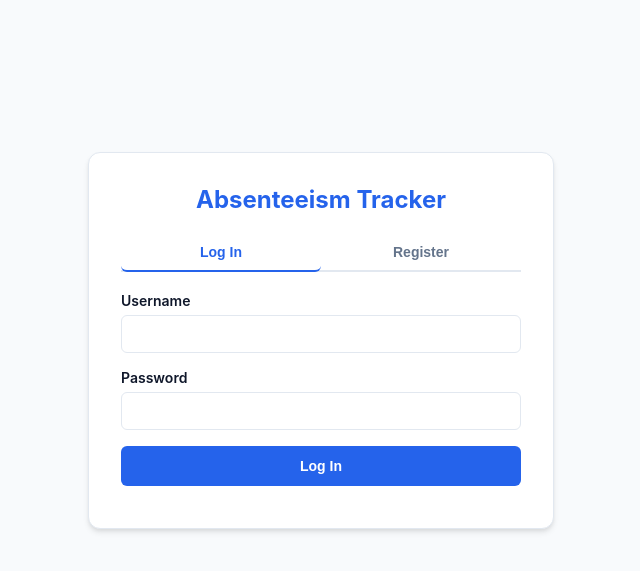
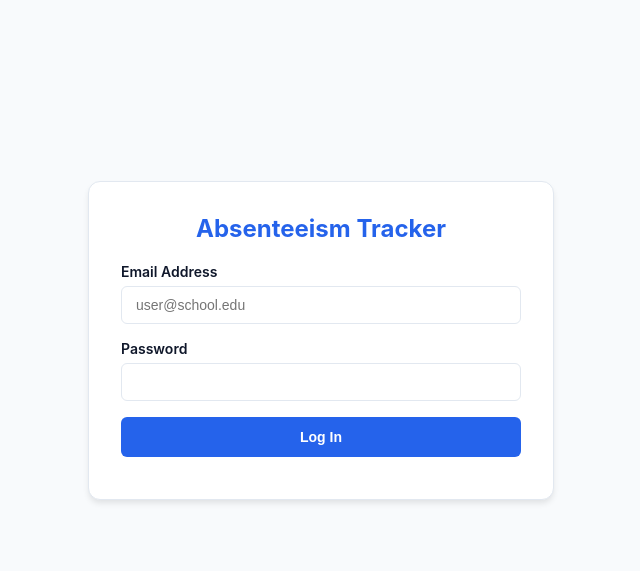
Before and after one commit to glantz1/Chronic-Tool-, a Flask app: page / in a window 1280 px wide. Shown: the top 571 px of the page, without its empty margins (319-959 px from the left). Run offline with Flask 3, Linux system fonts and the light colour scheme.

Commit message:
Update index.html

```diff
--- a/templates/index.html
+++ b/templates/index.html
@@ -44,7 +43,7 @@
             padding: 32px;
             width: 100%;
             max-width: 400px;
-            box-shadow: 0 4px 6px -1px rgba(0, 0, 0, 0.1), 0 2px 4px -1px rgba(0, 0, 0, 0.06);
+            box-shadow: 0 4px 6px -1px rgba(0, 0, 0, 0.1);
         }
 
         .auth-card h2 {
@@ -52,29 +51,6 @@
             margin-bottom: 20px;
             text-align: center;
             color: var(--primary);
-        }
-
-        .tab-buttons {
-            display: flex;
-            margin-bottom: 20px;
-            border-bottom: 2px solid var(--border);
-        }
-
-        .tab-btn {
-            flex: 1;
-            padding: 10px;
-            background: none;
-            border: none;
-            color: #64748b;
-            font-weight: 600;
-            cursor: pointer;
-            border-bottom: 2px solid transparent;
-            margin-bottom: -2px;
-        }
-
-        .tab-btn.active {
-            color: var(--primary);
-            border-color: var(--primary);
         }
 
         header {
@@ -237,12 +169,6 @@
             font-size: 12px;
         }
 
-        .status-msg {
-            margin-top: 10px;
-            font-weight: 500;
-        }
-
-        /* Modal Styles */
         .modal {
             display: none;
             position: fixed;
@@ -266,21 +192,14 @@
 
 <div class="container">
 
-    <!-- 1. AUTHENTICATION GATEWAY (Shown by default) -->
+    <!-- LOGIN SCREEN -->
     <div id="auth-screen">
         <div class="auth-card">
             <h2>Absenteeism Tracker</h2>
-
-            <div class="tab-buttons">
-                <button class="tab-btn active" id="tabLogin" onclick="switchAuthTab('login')">Log In</button>
-                <button class="tab-btn" id="tabRegister" onclick="switchAuthTab('register')">Register</button>
-            </div>
-
-            <!-- Login Form -->
             <form id="loginForm" onsubmit="handleLogin(event)">
                 <div class="form-group">
-                    <label for="loginUsername">Username</label>
-                    <input type="text" id="loginUsername" required autocomplete="username">
+                    <label for="loginEmail">Email Address</label>
+                    <input type="email" id="loginEmail" placeholder="user@school.edu" required autocomplete="username">
                 </div>
                 <div class="form-group">
                     <label for="loginPassword">Password</label>
@@ -288,32 +207,11 @@
                 </div>
                 <button type="submit" class="btn-full">Log In</button>
             </form>
-
-            <!-- Register Form (Hidden by default) -->
-            <form id="registerForm" onsubmit="handleRegister(event)" style="display: none;">
-                <div class="form-group">
-                    <label for="regUsername">Choose Username</label>
-                    <input type="text" id="regUsername" required autocomplete="username">
-                </div>
-                <div class="form-group">
-                    <label for="regPassword">Choose Password</label>
-                    <input type="password" id="regPassword" required autocomplete="new-password">
-                </div>
-                <div class="form-group">
-                    <label for="regRole">Role</label>
-                    <select id="regRole">
-                        <option value="staff">Staff</option>
-                        <option value="admin">Administrator</option>
-                    </select>
-                </div>
-                <button type="submit" class="btn-full">Create Account</button>
-            </form>
-
-            <div id="authError" class="status-msg" style="color: var(--danger); text-align: center;"></div>
+            <div id="authError" style="color: var(--danger); text-align: center; margin-top: 10px;"></div>
         </div>
     </div>
 
-    <!-- 2. MAIN DASHBOARD (Hidden until authenticated) -->
+    <!-- MAIN DASHBOARD -->
     <div id="dashboard-screen" style="display: none;">
         <header>
             <h2>Chronic Absenteeism Tracking Tool</h2>
@@ -339,7 +238,7 @@
                 <p>📁 Drag and drop your attendance file here, or click to select</p>
                 <input type="file" id="fileInput" accept=".csv, .xlsx, .xls" style="display: none;">
             </div>
-            <div id="uploadStatus" class="status-msg"></div>
+            <div id="uploadStatus" style="margin-top: 10px;"></div>
         </div>
 
         <!-- Metrics -->
@@ -396,7 +294,59 @@
     </div>
 </div>
 
-<!-- Log Intervention Modal -->
+<!-- ADMIN PANEL MODAL -->
+<div id="adminModal" class="modal">
+    <div class="modal-content">
+        <h3>System Administration</h3>
+
+        <!-- Tab Navigation -->
+        <div style="display: flex; gap: 10px; margin-bottom: 15px; border-bottom: 1px solid var(--border);">
+            <button class="btn-outline btn-sm" onclick="switchAdminTab('users')">Manage Users</button>
+            <button class="btn-outline btn-sm" onclick="switchAdminTab('schools')">Manage Schools & Grades</button>
+        </div>
+
+        <!-- Add User Form -->
+        <div id="adminTabUsers">
+            <h4>Create New User</h4>
+            <div class="form-group">
+                <label>User Email</label>
+                <input type="email" id="newUserEmail" placeholder="teacher@school.edu">
+            </div>
+            <div class="form-group">
+                <label>Set Password</label>
+                <input type="password" id="newUserPassword">
+            </div>
+            <div class="form-group">
+                <label>Role</label>
+                <select id="newUserRole">
+                    <option value="staff">Staff Member</option>
+                    <option value="admin">Administrator</option>
+                </select>
+            </div>
+            <button onclick="createUser()">Create User Account</button>
+        </div>
+
+        <!-- Add School Form -->
+        <div id="adminTabSchools" style="display: none;">
+            <h4>Add New School</h4>
+            <div class="form-group">
+                <label>School Name</label>
+                <input type="text" id="newSchoolName" placeholder="Lincoln Middle School">
+            </div>
+            <div class="form-group">
+                <label>Grade Levels (comma separated)</label>
+                <input type="text" id="newSchoolGrades" placeholder="6,7,8">
+            </div>
+            <button onclick="createSchool()">Add School</button>
+        </div>
+
+        <div style="display: flex; justify-content: flex-end; margin-top: 20px;">
+            <button class="btn-outline" onclick="closeModal('adminModal')">Close</button>
+        </div>
+    </div>
+</div>
+
+<!-- INTERVENTION MODAL -->
 <div id="interventionModal" class="modal">
     <div class="modal-content">
         <h3 id="modalStudentName">Log Action / Intervention</h3>
@@ -433,43 +383,20 @@
 </div>
 
 <script>
-    const authScreen = document.getElementById('auth-screen');
-    const dashboardScreen = document.getElementById('dashboard-screen');
-    const authError = document.getElementById('authError');
-    const dropzone = document.getElementById('dropzone');
-    const fileInput = document.getElementById('fileInput');
-    const uploadStatus = document.getElementById('uploadStatus');
-
     document.addEventListener('DOMContentLoaded', () => {
         checkUserSession();
         document.getElementById('intDate').valueAsDate = new Date();
     });
 
     // -------------------------------------------------------------
-    // AUTHENTICATION FLOW
+    // AUTH & SESSION
     // -------------------------------------------------------------
-    function switchAuthTab(tab) {
-        authError.textContent = '';
-        if (tab === 'login') {
-            document.getElementById('loginForm').style.display = 'block';
-            document.getElementById('registerForm').style.display = 'none';
-            document.getElementById('tabLogin').classList.add('active');
-            document.getElementById('tabRegister').classList.remove('active');
-        } else {
-            document.getElementById('loginForm').style.display = 'none';
-            document.getElementById('registerForm').style.display = 'block';
-            document.getElementById('tabRegister').classList.add('active');
-            document.getElementById('tabLogin').classList.remove('active');
-        }
-    }
-
     async function checkUserSession() {
         try {
             const res = await fetch('/me');
             const data = await res.json();
-
             if (data.logged_in) {
-                showDashboard(data.user.username);
+                showDashboard(data.user);
             } else {
                 showAuthScreen();
             }
@@ -480,53 +407,20 @@
 
     async function handleLogin(e) {
         e.preventDefault();
-        authError.textContent = '';
-        const username = document.getElementById('loginUsername').value;
+        const email = document.getElementById('loginEmail').value;
         const password = document.getElementById('loginPassword').value;
 
-        try {
         const res = await fetch('/login', {
             method: 'POST',
             headers: { 'Content-Type': 'application/json' },
-                body: JSON.stringify({ username, password })
+            body: JSON.stringify({ email, password })
         });
+
         const data = await res.json();
-
         if (res.ok) {
-                showDashboard(data.user.username);
+            showDashboard(data.user);
         } else {
-                authError.textContent = data.error || 'Invalid username or password';
-            }
-        } catch (err) {
-            authError.textContent = 'Server connection failed';
-        }
-    }
-
-    async function handleRegister(e) {
-        e.preventDefault();
-        authError.textContent = '';
-        const username = document.getElementById('regUsername').value;
-        const password = document.getElementById('regPassword').value;
-        const role = document.getElementById('regRole').value;
-
-        try {
-            const res = await fetch('/register', {
-                method: 'POST',
-                headers: { 'Content-Type': 'application/json' },
-                body: JSON.stringify({ username, password, role })
-            });
-            const data = await res.json();
-
-            if (res.ok) {
-                alert('Account created! Logging you in...');
-                document.getElementById('loginUsername').value = username;
-                document.getElementById('loginPassword').value = password;
-                handleLogin(e);
-            } else {
-                authError.textContent = data.error || 'Registration failed';
-            }
-        } catch (err) {
-            authError.textContent = 'Server connection failed';
+            document.getElementById('authError').textContent = data.error;
         }
     }
 
@@ -535,25 +429,78 @@
         showAuthScreen();
     }
 
-    function showDashboard(username) {
-        authScreen.style.display = 'none';
-        dashboardScreen.style.display = 'block';
-        document.getElementById('welcomeUser').innerHTML = `👤 <strong>${username}</strong>`;
+    function showDashboard(user) {
+        document.getElementById('auth-screen').style.display = 'none';
+        document.getElementById('dashboard-screen').style.display = 'block';
+        document.getElementById('welcomeUser').innerHTML = `👤 <strong>${user.email}</strong>`;
+
+        if (user.role === 'admin') {
+            document.getElementById('adminBtn').style.display = 'inline-block';
+        }
+
         fetchSchools();
     }
 
     function showAuthScreen() {
-        authScreen.style.display = 'flex';
-        dashboardScreen.style.display = 'none';
-        document.getElementById('loginUsername').value = '';
-        document.getElementById('loginPassword').value = '';
+        document.getElementById('auth-screen').style.display = 'flex';
+        document.getElementById('dashboard-screen').style.display = 'none';
     }
 
     // -------------------------------------------------------------
-    // DATA LOADING & FILTERS
+    // ADMIN FUNCTIONS
+    // -------------------------------------------------------------
+    function openAdminModal() { openModal('adminModal'); }
+
+    function switchAdminTab(tab) {
+        document.getElementById('adminTabUsers').style.display = tab === 'users' ? 'block' : 'none';
+        document.getElementById('adminTabSchools').style.display = tab === 'schools' ? 'block' : 'none';
+    }
+
+    async function createUser() {
+        const email = document.getElementById('newUserEmail').value;
+        const password = document.getElementById('newUserPassword').value;
+        const role = document.getElementById('newUserRole').value;
+
+        const res = await fetch('/admin/users', {
+            method: 'POST',
+            headers: { 'Content-Type': 'application/json' },
+            body: JSON.stringify({ email, password, role })
+        });
+        const data = await res.json();
+
+        if (res.ok) {
+            alert(data.message);
+            document.getElementById('newUserEmail').value = '';
+            document.getElementById('newUserPassword').value = '';
+        } else {
+            alert(data.error);
+        }
+    }
+
+    async function createSchool() {
+        const name = document.getElementById('newSchoolName').value;
+        const grade_levels = document.getElementById('newSchoolGrades').value;
+
+        const res = await fetch('/admin/schools', {
+            method: 'POST',
+            headers: { 'Content-Type': 'application/json' },
+            body: JSON.stringify({ name, grade_levels })
+        });
+        const data = await res.json();
+
+        if (res.ok) {
+            alert(data.message);
+            document.getElementById('newSchoolName').value = '';
+            fetchSchools();
+        } else {
+            alert(data.error);
+        }
+    }
+
+    // -------------------------------------------------------------
+    // DATA & ROSTER FUNCTIONS
     // -------------------------------------------------------------
     async function fetchSchools() {
-        try {
         const res = await fetch('/schools');
         const data = await res.json();
         const select = document.getElementById('schoolSelect');
@@ -566,12 +513,7 @@
             select.appendChild(opt);
         });
 
-            if (data.schools.length > 0) {
-                loadStudents();
-            }
-        } catch (err) {
-            console.error("Failed to load schools:", err);
-        }
+        if (data.schools.length > 0) loadStudents();
     }
 
     async function loadStudents() {
@@ -584,7 +526,6 @@
 
         const url = `/students?school_id=${schoolId}&grade=${encodeURIComponent(grade)}&chronic=${chronic}&search=${encodeURIComponent(search)}`;
 
-        try {
         const res = await fetch(url);
         const data = await res.json();
 
@@ -593,12 +534,15 @@
         const rate = data.total_students > 0 ? ((data.chronic_count / data.total_students) * 100).toFixed(1) : 0;
         document.getElementById('statRate').textContent = `${rate}%`;
 
+        // Load grade level options dynamically per selected school
         const gradeSelect = document.getElementById('gradeFilter');
-            if (gradeSelect.options.length <= 1 && data.available_grades) {
+        gradeSelect.innerHTML = '<option value="">All Grades</option>';
+        if (data.available_grades) {
             data.available_grades.forEach(g => {
                 const opt = document.createElement('option');
                 opt.value = g;
                 opt.textContent = `Grade ${g}`;
+                if (g === grade) opt.selected = true;
                 gradeSelect.appendChild(opt);
             });
         }
@@ -629,31 +573,20 @@
             `;
             tbody.appendChild(tr);
         });
-        } catch (err) {
-            console.error("Failed to load student roster:", err);
-        }
     }
 
     // -------------------------------------------------------------
-    // INTERVENTIONS
+    // INTERVENTIONS & UPLOAD HANDLERS
     // -------------------------------------------------------------
-    async function openInterventionModal(dbId, studentName) {
+    async function openInterventionModal(dbId, name) {
         document.getElementById('modalStudentDbId').value = dbId;
-        document.getElementById('modalStudentName').textContent = `Actions for ${studentName}`;
+        document.getElementById('modalStudentName').textContent = `Actions for ${name}`;
         openModal('interventionModal');
-        loadStudentInterventions(dbId);
-    }
 
-    async function loadStudentInterventions(dbId) {
         const res = await fetch(`/interventions?student_db_id=${dbId}`);
         const data = await res.json();
         const container = document.getElementById('previousInterventions');
-        container.innerHTML = '';
-
-        if (data.interventions.length === 0) {
-            container.innerHTML = '<em>No interventions logged yet.</em>';
-            return;
-        }
+        container.innerHTML = data.interventions.length === 0 ? '<em>No interventions logged yet.</em>' : '';
 
         data.interventions.forEach(i => {
             const div = document.createElement('div');
@@ -666,28 +599,27 @@
 
     async function saveIntervention() {
         const dbId = document.getElementById('modalStudentDbId').value;
-        const date = document.getElementById('intDate').value;
-        const type = document.getElementById('intType').value;
-        const notes = document.getElementById('intNotes').value;
-
         const res = await fetch('/interventions', {
             method: 'POST',
             headers: { 'Content-Type': 'application/json' },
-            body: JSON.stringify({ student_db_id: dbId, date, type, notes })
+            body: JSON.stringify({
+                student_db_id: dbId,
+                date: document.getElementById('intDate').value,
+                type: document.getElementById('intType').value,
+                notes: document.getElementById('intNotes').value
+            })
         });
 
         if (res.ok) {
             document.getElementById('intNotes').value = '';
-            loadStudentInterventions(dbId);
+            openInterventionModal(dbId, '');
             loadStudents();
-        } else {
-            alert('Failed to save intervention');
         }
     }
 
-    // -------------------------------------------------------------
-    // DROPZONE & FILE UPLOAD
-    // -------------------------------------------------------------
+    const dropzone = document.getElementById('dropzone');
+    const fileInput = document.getElementById('fileInput');
+
     dropzone.addEventListener('click', () => fileInput.click());
     dropzone.addEventListener('dragover', (e) => { e.preventDefault(); dropzone.classList.add('dragover'); });
     dropzone.addEventListener('dragleave', () => dropzone.classList.remove('dragover'));
@@ -702,34 +634,26 @@
 
     async function handleFileUpload(file) {
         const schoolId = document.getElementById('schoolSelect').value;
-        if (!schoolId) { alert('Please select a school first.'); return; }
-
         const formData = new FormData();
         formData.append('file', file);
         formData.append('school_id', schoolId);
 
-        uploadStatus.style.color = '#2563eb';
-        uploadStatus.textContent = `Processing "${file.name}"...`;
+        const status = document.getElementById('uploadStatus');
+        status.textContent = "Uploading...";
 
-        try {
         const res = await fetch('/upload', { method: 'POST', body: formData });
         const data = await res.json();
 
         if (res.ok) {
-                uploadStatus.style.color = '#10b981';
-                uploadStatus.textContent = `Success: ${data.message}`;
+            status.style.color = '#10b981';
+            status.textContent = data.message;
             loadStudents();
         } else {
-                uploadStatus.style.color = '#ef4444';
-                uploadStatus.textContent = `Error: ${data.error}`;
-            }
-        } catch (err) {
-            uploadStatus.style.color = '#ef4444';
-            uploadStatus.textContent = `Upload failed: ${err.message}`;
+            status.style.color = '#ef4444';
+            status.textContent = data.error;
         }
     }
 
-    // Modal Helpers
     function openModal(id) { document.getElementById(id).style.display = 'flex'; }
     function closeModal(id) { document.getElementById(id).style.display = 'none'; }
 </script>
```
Also changed, not shown: other parts of templates/index.html (+13 -58 lines). Lines whose indentation alone changed are shown as unchanged.
